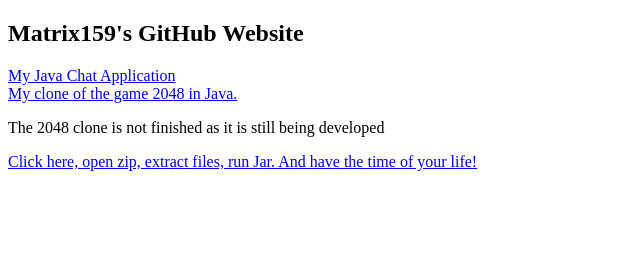
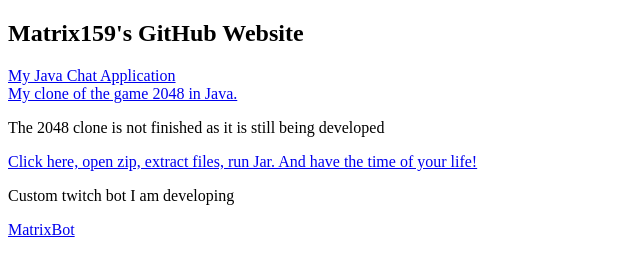
Before and after one commit to Matrix159/Matrix159.github.io, a plain HTML site: page index.html in a window 1280 px wide. Shown: the whole page, without its empty margins (0-640 px from the left). Drawn offline with Linux system fonts and the light colour scheme.

Commit message:
Update index.html

```diff
--- a/index.html
+++ b/index.html
@@ -12,6 +12,8 @@ Matrix159's Page
 <a href="https://github.com/Matrix159/Java2048">My clone of the game 2048 in Java.</a>
 <p>The 2048 clone is not finished as it is still being developed</p>
 <a href="http://bit.ly/1izE4cp">Click here, open zip, extract files, run Jar. And have the time of your life!</a>
+<p>Custom twitch bot I am developing</p>
+<a href="https://github.com/Matrix159/MatrixBot">MatrixBot</a>
 </body>
 
 </html>
```
